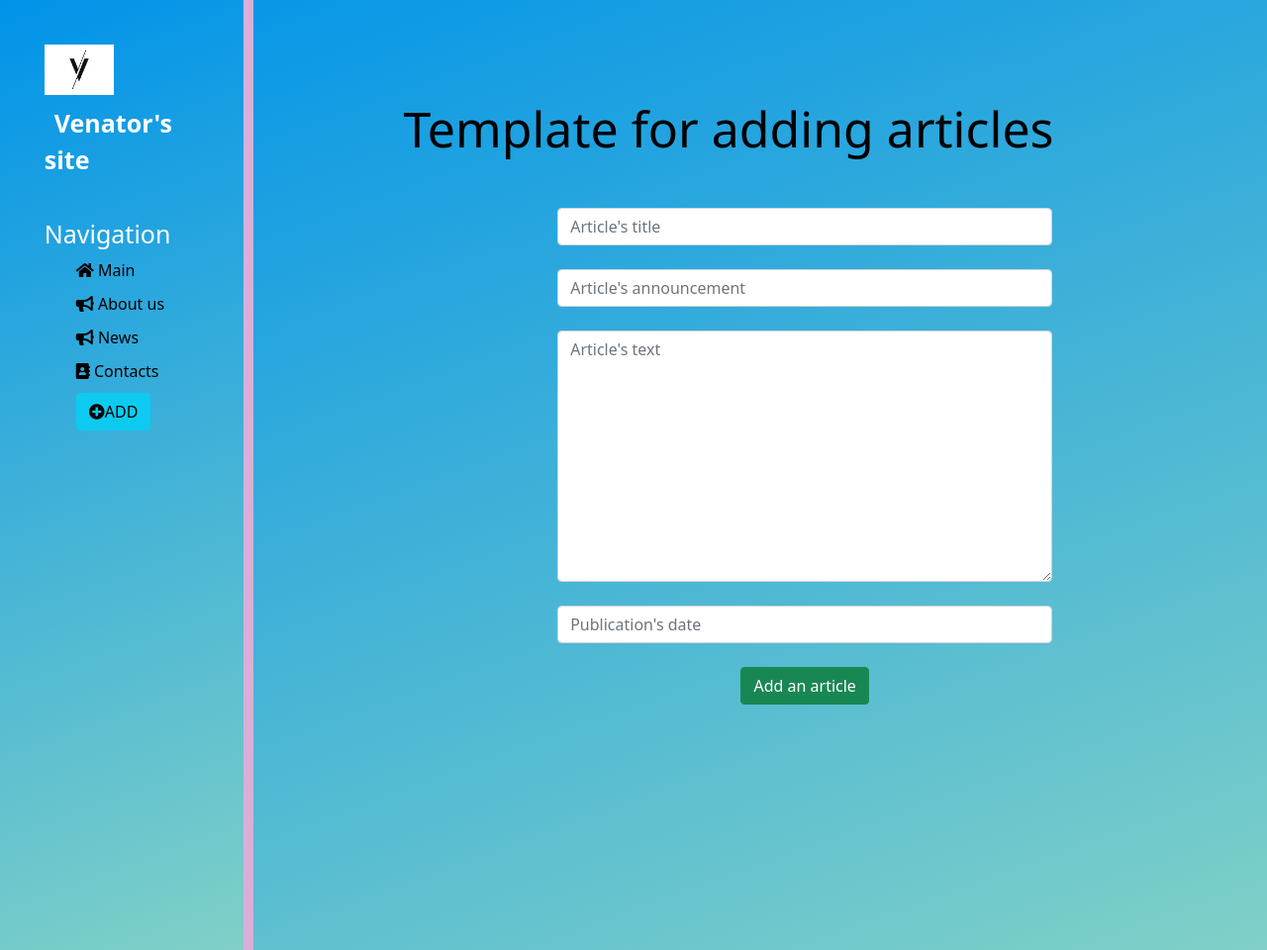
After one commit to VitaliiFedin/Django, a Django app: page /news/create in a window 1280 px wide. The commit adds this page. Shown: the whole page at 99% size. Run offline with Django 4.2, Linux system fonts and the light colour scheme; some libraries are stand-ins or nearby versions.

Commit message:
Added page with form template

```diff
--- a/main/static/main/css/main.css
+++ b/main/static/main/css/main.css
@@ -36,7 +36,7 @@ aside h3{
 aside ul{ list-style:none
 }
 aside ul li {
-    color: blue;
+    color: black;
     display: block;
     margin-top: 10px;
     transition: transform .6s ease;
@@ -68,3 +68,9 @@ main .features p{max-width: 400px;margin: 20px auto}
     text-align: center;
     margin-right: 505px ;
 }
+
+form {
+    margin-left: 32%;
+    width: 500px;
+    margin-top: 50px;
+}
--- a/main/templates/main/layout.html
+++ b/main/templates/main/layout.html
@@ -21,6 +21,8 @@
             <a href="{% url 'about'%}"><li><i class="fas fa-bullhorn"></i> About us</li></a>
             <a href="{% url 'news_home'%}"><li><i class="fas fa-bullhorn"></i> News</li></a>
             <a href=""><li><i class="fas fa-address-book"></i>     Contacts</li></a>
+            <a href="{% url 'create' %}"><li><button class="btn btn-info"><i class="fas fa-plus-circle"></i>ADD</li></a>
+
         </ul>
     </aside>
     <main>
--- /dev/null
+++ b/news/forms.py
@@ -0,0 +1,31 @@
+from .models import Articles
+from django.forms import ModelForm, TextInput, DateTimeInput, Textarea
+
+
+class ArticlesForm(ModelForm):
+    class Meta:
+        model = Articles
+        fields = ['title', 'announcment', 'full_text', 'date']
+
+        widgets = {
+            'title': TextInput(attrs={
+                'class': 'form-control',
+                'placeholder': 'Article\'s title'
+            }),
+
+            'announcment': TextInput(attrs={
+                'class': 'form-control',
+                'placeholder': 'Article\'s announcement'
+            }),
+
+            'date': DateTimeInput(attrs={
+                'class': 'form-control',
+                'placeholder': 'Publication\'s date'
+            }),
+
+            'full_text': Textarea(attrs={
+                'class': 'form-control',
+                'placeholder': 'Article\'s text'
+            }),
+
+        }
--- /dev/null
+++ b/news/templates/news/create.html
@@ -0,0 +1,23 @@
+{% extends 'main/layout.html' %}
+
+{% block title %}
+Template for adding articles
+{% endblock %}
+
+{% block content %}
+<div class="features">
+    <h1>Template for adding articles</h1>
+
+    <form method = 'post'>
+        {% csrf_token %}
+        {{form.title}} <br>
+        {{form.announcment}}<br>
+        {{form.full_text}}<br>
+        {{form.date}}<br>
+        <span> {{ error }}</span>
+        <button class="btn btn-success" type="submit">Add an article</button>
+
+    </form>
+</div>
+
+{% endblock %}
--- a/news/urls.py
+++ b/news/urls.py
@@ -3,4 +3,5 @@ from . import views
 
 urlpatterns = [
     path('',views.news_home,name='news_home'),
+    path('create',views.create,name='create'),
 ]
--- a/news/views.py
+++ b/news/views.py
@@ -1,9 +1,27 @@
-from django.shortcuts import render
+from django.shortcuts import render, redirect
 from .models import Articles
+from .forms import ArticlesForm
 
 
 def news_home(request):
     news = Articles.objects.order_by('date')
-    return render(request,'news/news_home.html', {'news':news})
+    return render(request, 'news/news_home.html', {'news': news})
 
-# Create your views here.
+
+def create(request):
+    error=''
+    if request.method=='POST':
+        form = ArticlesForm(request.POST)
+        if form.is_valid():
+            form.save()
+            return redirect('home')
+        else:
+            error='Form is not valid'
+
+    form = ArticlesForm()
+
+    date = {
+        'form': form,
+        'error': error
+    }
+    return render(request, 'news/create.html', date)
```
